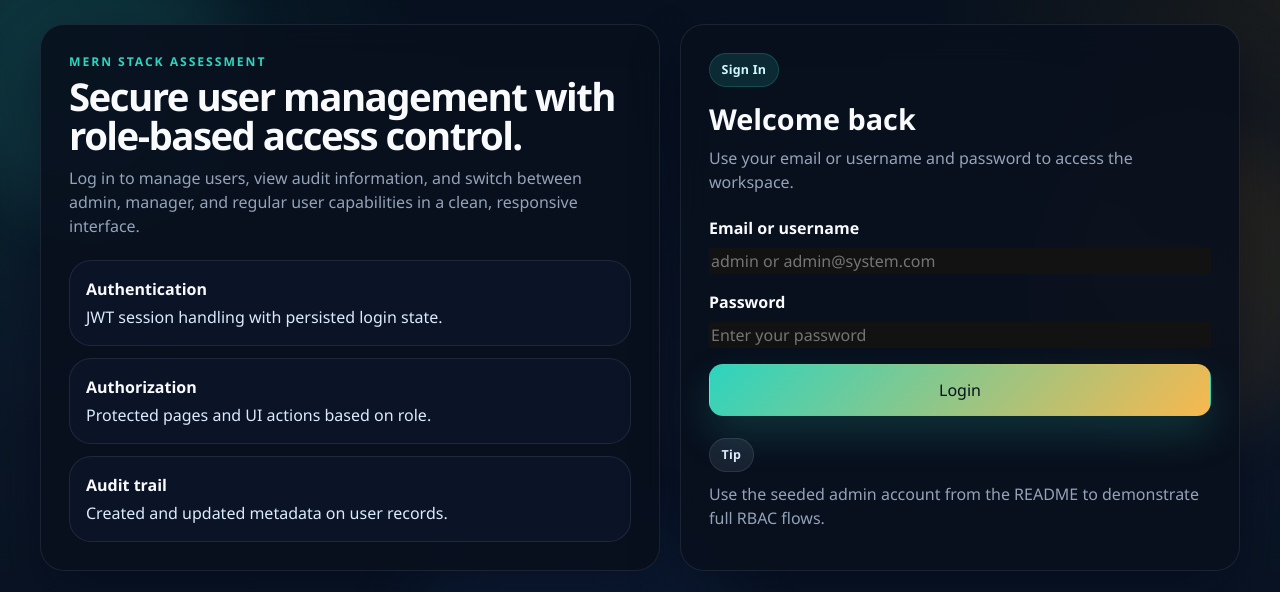
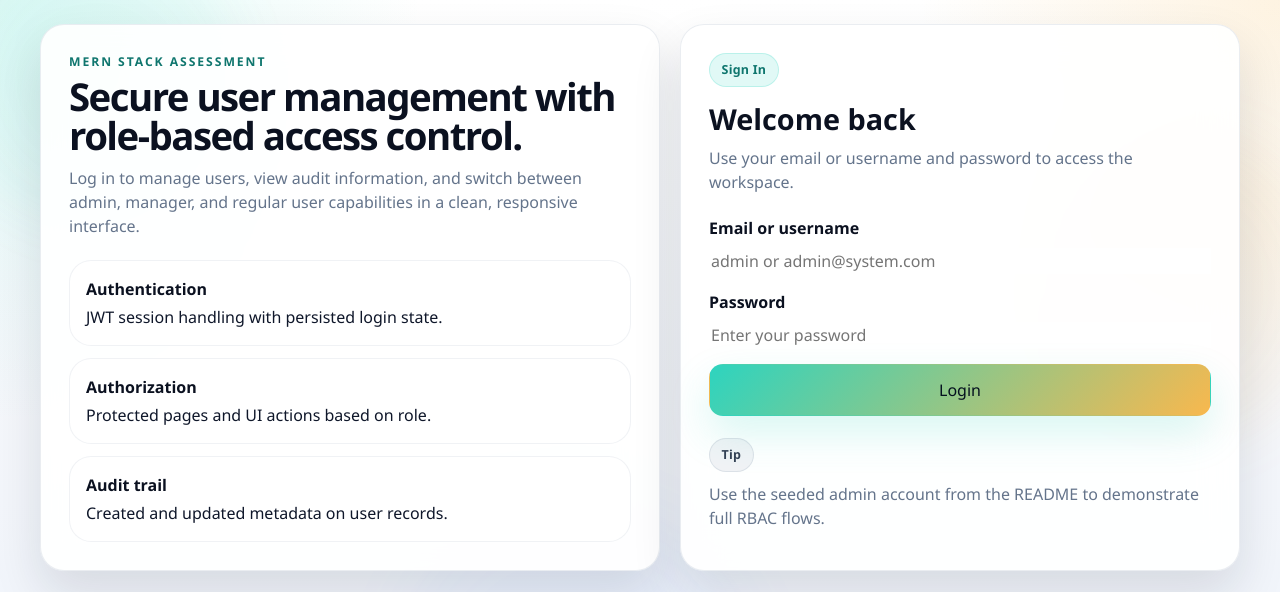
Before and after one commit to Kartikeya-guthub/User-Management-System, a React (Vite) app in the folder client/: page /login in a window 1280 px wide. Shown: the top 592 px of the page. Built offline with nearby package versions, Linux system fonts and the light colour scheme; no server answers.

Commit message:
Switch app to light theme

```diff
--- a/client/src/App.css
+++ b/client/src/App.css
@@ -19,7 +19,7 @@
   left: -3rem;
   width: 18rem;
   height: 18rem;
-  background: rgba(45, 212, 191, 0.18);
+  background: rgba(45, 212, 191, 0.12);
 }
 
 .app-shell__glow--b {
@@ -27,7 +27,7 @@
   right: -3rem;
   width: 20rem;
   height: 20rem;
-  background: rgba(245, 158, 11, 0.16);
+  background: rgba(245, 158, 11, 0.12);
 }
 
 .app-shell__glow--c {
@@ -35,7 +35,7 @@
   left: 30%;
   width: 24rem;
   height: 24rem;
-  background: rgba(59, 130, 246, 0.12);
+  background: rgba(59, 130, 246, 0.08);
 }
 
 .app-shell__main {
@@ -132,33 +132,33 @@
 }
 
 .badge--neutral {
-  color: #dbeafe;
-  background: rgba(148, 163, 184, 0.12);
-  border-color: rgba(148, 163, 184, 0.16);
+  color: #334155;
+  background: rgba(148, 163, 184, 0.14);
+  border-color: rgba(148, 163, 184, 0.22);
 }
 
 .badge--info {
-  color: #cffafe;
+  color: #0f766e;
   background: rgba(45, 212, 191, 0.14);
-  border-color: rgba(45, 212, 191, 0.2);
+  border-color: rgba(45, 212, 191, 0.22);
 }
 
 .badge--success {
-  color: #dcfce7;
+  color: #166534;
   background: rgba(34, 197, 94, 0.14);
-  border-color: rgba(34, 197, 94, 0.18);
+  border-color: rgba(34, 197, 94, 0.22);
 }
 
 .badge--warning {
-  color: #ffedd5;
+  color: #9a3412;
   background: rgba(245, 158, 11, 0.16);
-  border-color: rgba(245, 158, 11, 0.2);
+  border-color: rgba(245, 158, 11, 0.24);
 }
 
 .badge--danger {
-  color: #ffe4e6;
+  color: #be123c;
   background: rgba(251, 113, 133, 0.15);
-  border-color: rgba(251, 113, 133, 0.2);
+  border-color: rgba(251, 113, 133, 0.22);
 }
 
 .badge--role {
@@ -167,20 +167,20 @@
 
 .badge--role-admin {
   background: rgba(245, 158, 11, 0.16);
-  color: #ffedd5;
-  border-color: rgba(245, 158, 11, 0.22);
+  color: #9a3412;
+  border-color: rgba(245, 158, 11, 0.24);
 }
 
 .badge--role-manager {
   background: rgba(45, 212, 191, 0.14);
-  color: #cffafe;
-  border-color: rgba(45, 212, 191, 0.2);
+  color: #0f766e;
+  border-color: rgba(45, 212, 191, 0.22);
 }
 
 .badge--role-user {
   background: rgba(59, 130, 246, 0.14);
-  color: #dbeafe;
-  border-color: rgba(59, 130, 246, 0.2);
+  color: #1d4ed8;
+  border-color: rgba(59, 130, 246, 0.22);
 }
 
 .btn {
@@ -363,7 +363,7 @@
   padding: 0.9rem 1rem;
   border-radius: 16px;
   border: 1px solid rgba(148, 163, 184, 0.16);
-  background: rgba(15, 23, 42, 0.72);
+  background: rgba(255, 255, 255, 0.96);
   color: var(--text-primary);
   transition: border-color 0.15s ease, box-shadow 0.15s ease;
 }
@@ -405,7 +405,7 @@
 
 .table thead th {
   text-align: left;
-  background: rgba(15, 23, 42, 0.9);
+  background: rgba(241, 245, 249, 0.95);
   color: var(--text-title);
 }
 
@@ -416,7 +416,7 @@
 }
 
 .table tbody tr:hover {
-  background: rgba(148, 163, 184, 0.04);
+  background: rgba(148, 163, 184, 0.08);
 }
 
 .table td:last-child {
@@ -502,7 +502,7 @@
 .action-card,
 .detail-card,
 .feature-item {
-  background: rgba(15, 23, 42, 0.72);
+  background: rgba(255, 255, 255, 0.94);
   border: 1px solid rgba(148, 163, 184, 0.14);
   border-radius: 22px;
 }
@@ -512,7 +512,7 @@
 }
 
 .stat-card--accent {
-  background: linear-gradient(135deg, rgba(45, 212, 191, 0.16), rgba(15, 23, 42, 0.72));
+  background: linear-gradient(135deg, rgba(45, 212, 191, 0.16), rgba(255, 255, 255, 0.94));
 }
 
 .stat-label,
@@ -571,7 +571,7 @@
 }
 
 .action-card__link {
-  color: #f8b84e;
+  color: #b45309;
   font-weight: 700;
 }
 
@@ -745,7 +745,7 @@
   height: 4rem;
   border-radius: 22px;
   background: linear-gradient(135deg, rgba(45, 212, 191, 0.2), rgba(245, 158, 11, 0.22));
-  color: #f8fafc;
+  color: #0f172a;
   font-weight: 900;
   font-size: 1.3rem;
 }
@@ -757,7 +757,7 @@
   display: grid;
   place-items: center;
   padding: 24px;
-  background: rgba(2, 6, 23, 0.72);
+  background: rgba(15, 23, 42, 0.16);
   backdrop-filter: blur(6px);
 }
 
--- a/client/src/index.css
+++ b/client/src/index.css
@@ -2,22 +2,22 @@
   font-family: 'Segoe UI', 'Aptos', 'Trebuchet MS', sans-serif;
   line-height: 1.5;
   font-weight: 400;
-  color: #dbeafe;
-  background: #07111f;
+  color: #0f172a;
+  background: #f5f7fb;
   font-synthesis: none;
   text-rendering: optimizeLegibility;
   -webkit-font-smoothing: antialiased;
   -moz-osx-font-smoothing: grayscale;
-  color-scheme: dark;
+  color-scheme: light;
 
-  --text-primary: #dbeafe;
-  --text-title: #f8fafc;
-  --text-muted: #94a3b8;
-  --accent-2: #2dd4bf;
-  --panel: rgba(8, 15, 29, 0.88);
-  --border: rgba(148, 163, 184, 0.14);
-  --shadow: 0 24px 50px rgba(2, 6, 23, 0.34);
-  --shadow-soft: 0 16px 34px rgba(2, 6, 23, 0.22);
+  --text-primary: #0f172a;
+  --text-title: #0b1120;
+  --text-muted: #64748b;
+  --accent-2: #0f766e;
+  --panel: rgba(255, 255, 255, 0.92);
+  --border: rgba(148, 163, 184, 0.2);
+  --shadow: 0 24px 50px rgba(15, 23, 42, 0.12);
+  --shadow-soft: 0 16px 34px rgba(15, 23, 42, 0.08);
 }
 
 * {
@@ -26,16 +26,16 @@
 
 html {
   min-height: 100%;
-  background: #07111f;
+  background: #f5f7fb;
 }
 
 body {
   margin: 0;
   min-height: 100vh;
   background:
-    radial-gradient(circle at top left, rgba(45, 212, 191, 0.1), transparent 28%),
-    radial-gradient(circle at top right, rgba(245, 158, 11, 0.08), transparent 24%),
-    linear-gradient(180deg, #07111f 0%, #0b1627 48%, #07111f 100%);
+    radial-gradient(circle at top left, rgba(45, 212, 191, 0.14), transparent 28%),
+    radial-gradient(circle at top right, rgba(245, 158, 11, 0.12), transparent 24%),
+    linear-gradient(180deg, #ffffff 0%, #f5f7fb 48%, #eef3fb 100%);
 }
 
 #root {
@@ -67,6 +67,6 @@ input:focus-visible,
 select:focus-visible,
 textarea:focus-visible,
 a:focus-visible {
-  outline: 2px solid rgba(45, 212, 191, 0.8);
+  outline: 2px solid rgba(15, 118, 110, 0.72);
   outline-offset: 2px;
 }
```
